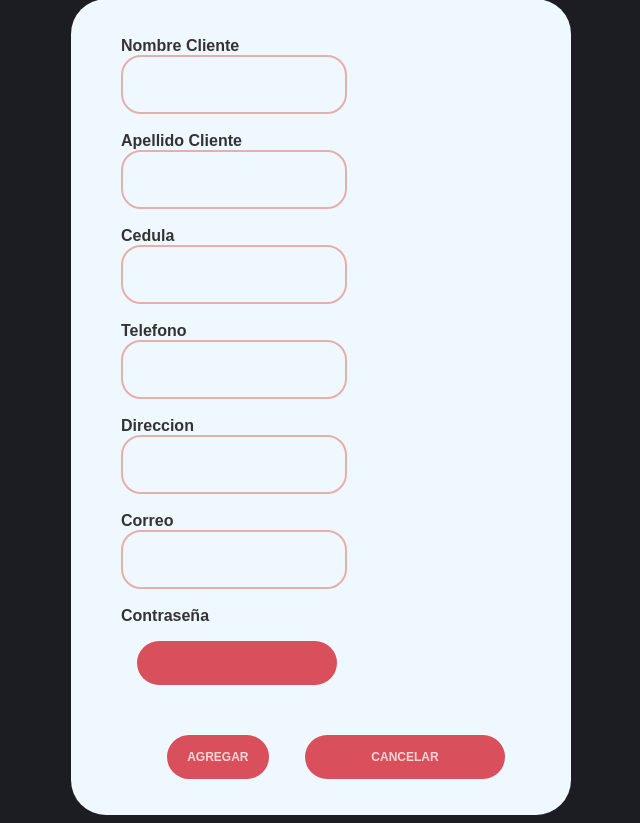
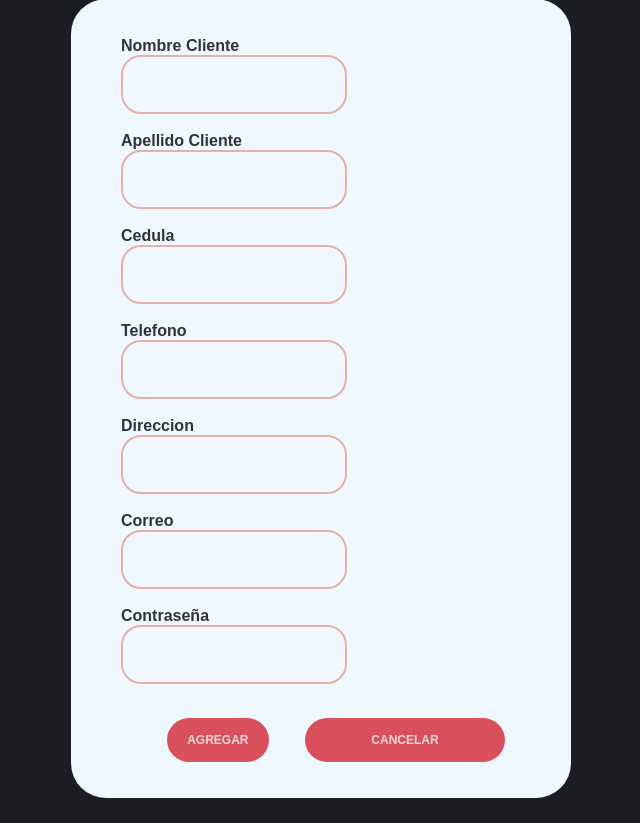
Before and after one commit to sfbarragan/TiendaOnline_ProyectoU1_DW, a PHP site: page /agregarCliente.php in a window 1280 px wide. Shown: the part 121-944 px from the top of the page, without its empty margins (327-967 px from the left). After the commit the page ends 919 px from the top, so only its background shows below. Run offline with PHP 8.4, Linux system fonts and the light colour scheme.

Commit message:
modificación en agregarCliente

```diff
--- a/agregarCliente.php
+++ b/agregarCliente.php
@@ -75,7 +75,7 @@ if($_SERVER['REQUEST_METHOD']=='POST'){
                 </div> <br>
                 <div>
                     <label>Contraseña</label>
-                    <input type="password" name="passwordcli" class="btn" required >
+                    <input type="password" name="passwordcli"  required >
                 </div> <br>
                 <input type="submit"  class="btn" value="Agregar">
                 <a href="login.html"><input type="sumbit" class="btn" value="Cancelar"> </a>
```
